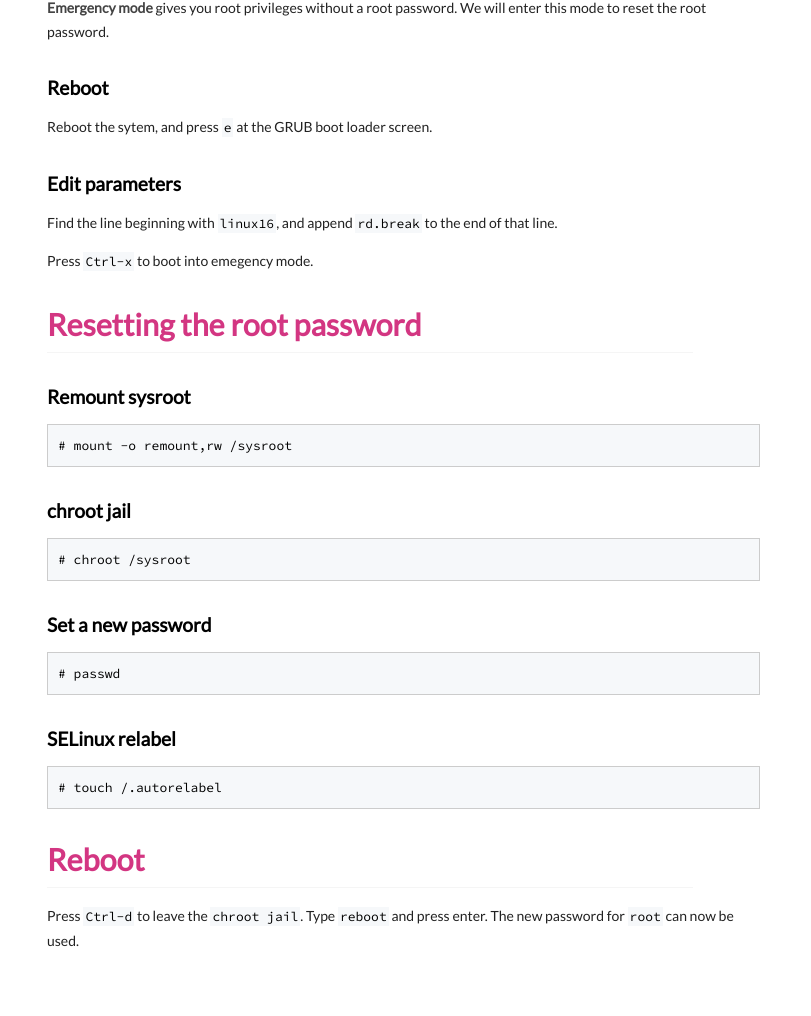
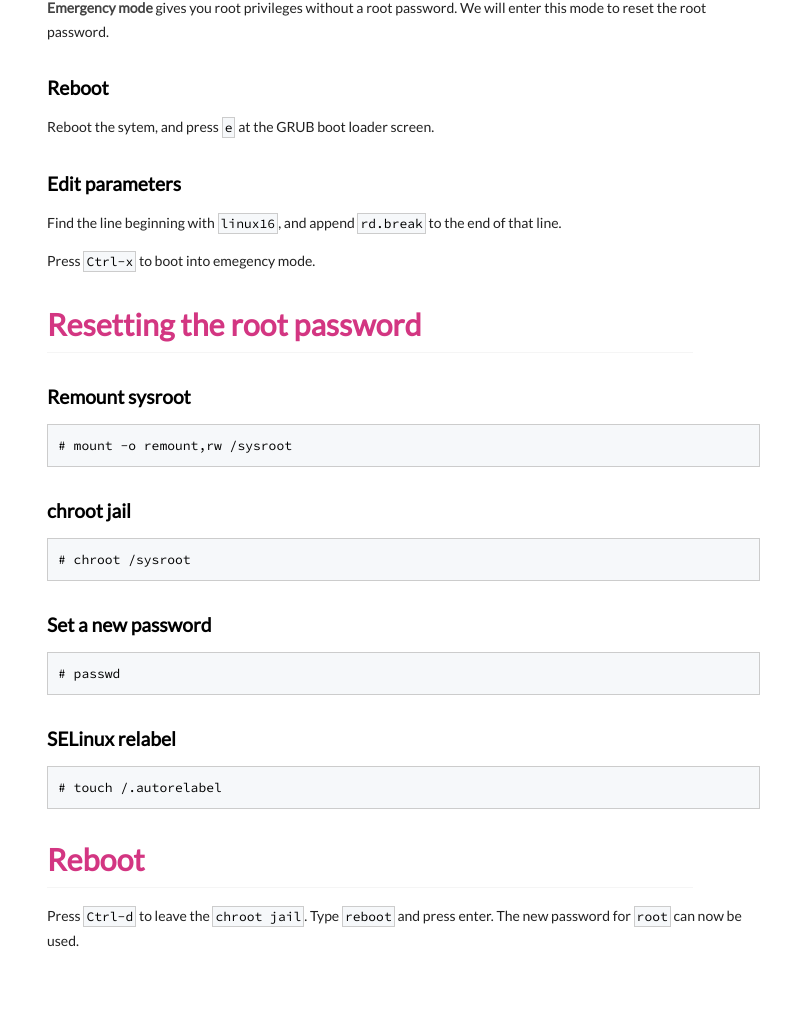
Before and after one commit to execas/execas.github.io, a Jekyll site: the page built from _posts/2018-09-03-reset-root-password-on-centos-linux.md, in a window 1280 px wide. Shown: the part 331-1347 px from the top of the page, without its empty margins (234-1045 px from the left). Built offline with Jekyll 4.4.1, drawn with Linux system fonts in a browser that asks for light colours.

Commit message:
Update execas.css

```diff
--- a/css/execas.css
+++ b/css/execas.css
@@ -91,7 +91,7 @@ code {
      border-radius:5px;
      border-color: #eeeeee;*/
      padding:1px 2px;
-     /*border: 1px solid #ccc;*/
+     border: 1px solid #ccc;
 }
 
 h1,h2,h3,h4,h5,h6 {
```
